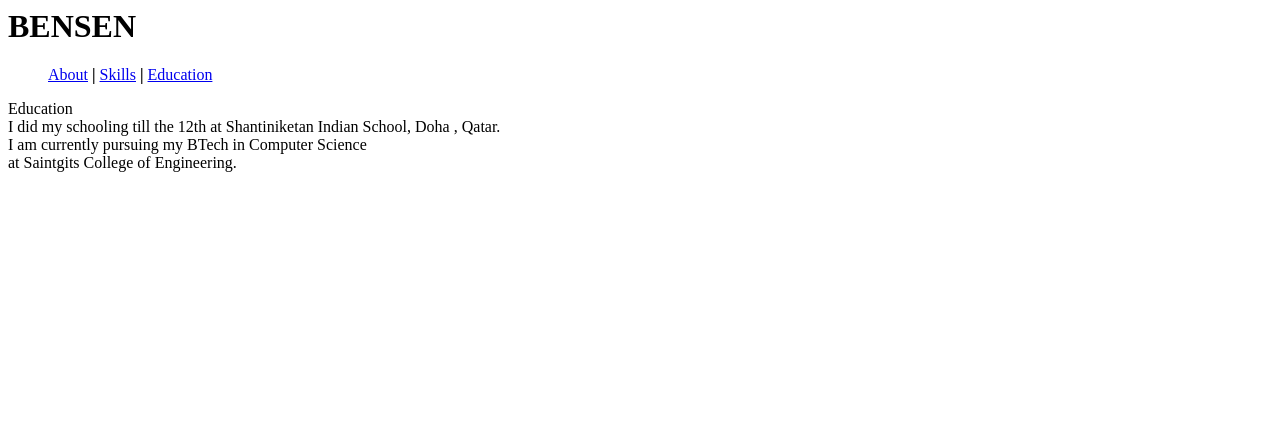
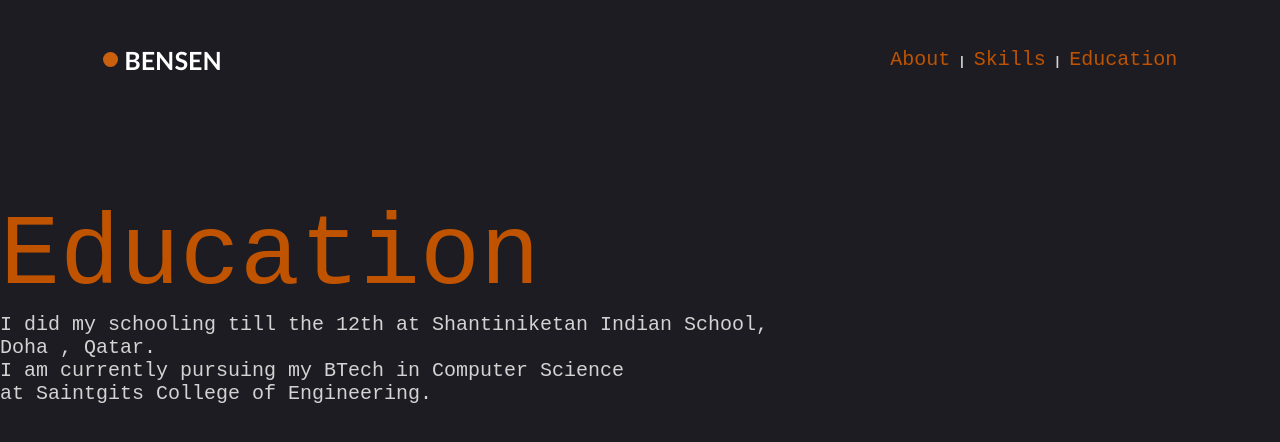
Before and after one commit to Bensen404/Portfolio, a plain HTML site: page edu.html in a window 1280 px wide. Drawn offline with Linux system fonts and the light colour scheme.

Commit message:
Update edu.html

```diff
--- a/edu.html
+++ b/edu.html
@@ -1,3 +1,85 @@
+<!DOCTYPE html>
+<html lang="en">
+<head>
+    <meta charset="UTF-8">
+    <meta name="viewport" content="width=device-width, initial-scale=1.0">
+    <title>Education</title>
+    <style>
+        html{
+            background-color: rgba(28,28,34,255);
+        }
+
+        h1 {
+            font-size: 25px;
+            margin-left:2%;
+            font-family: 'Trebuchet MS', 'Lucida Sans Unicode', 'Lucida Grande', 'Lucida Sans', Arial, sans-serif;
+            color: white;
+        }
+
+        h1::marker {
+            color: red;
+        }
+
+        .namend{
+            color:rgb(246, 246, 10) ;
+            font-size: medium;
+        }
+
+
+        .header{
+
+            width: 85%;
+            display: flex;
+            margin: auto;
+            padding: 20px 0;
+            align-items: center;
+            justify-content: space-between;
+            font-family:monospace;
+        }
+
+        a:hover{
+            text-decoration: underline;
+            color: rgb(255, 0, 0);
+        }
+
+        a
+        {
+            text-decoration: none;
+            font-size: 20px;
+            color: rgba(193, 84, 0, 0.993);
+        }
+        bodyy{
+            background-color:rgba(28,28,34,255);
+            font-family: monospace;
+            position: absolute;
+            right: 500px;
+            top: 200px;
+            color: white;
+            text-align: left;
+        }
+        .edu{
+            font-size: 100px;
+            color: rgba(193, 84, 0, 0.993);
+        }
+        .content{
+            font-size: 20px;
+            color: #d3d3d3;
+            word-spacing:normal;
+        }
+        .wall{
+            color: #d3d3d3;
+        }
+        .circle {
+            height: 15px;
+            width: 15px;
+            background-color:  rgba(204, 96, 14, 0.993);
+            border-radius: 50%;
+            position: absolute;
+            top: 52px;
+        }
+
+    </style>
+</head>
 <header class="header">
     <h1>BENSEN</h1>
     <div class="circle"></div>
```
